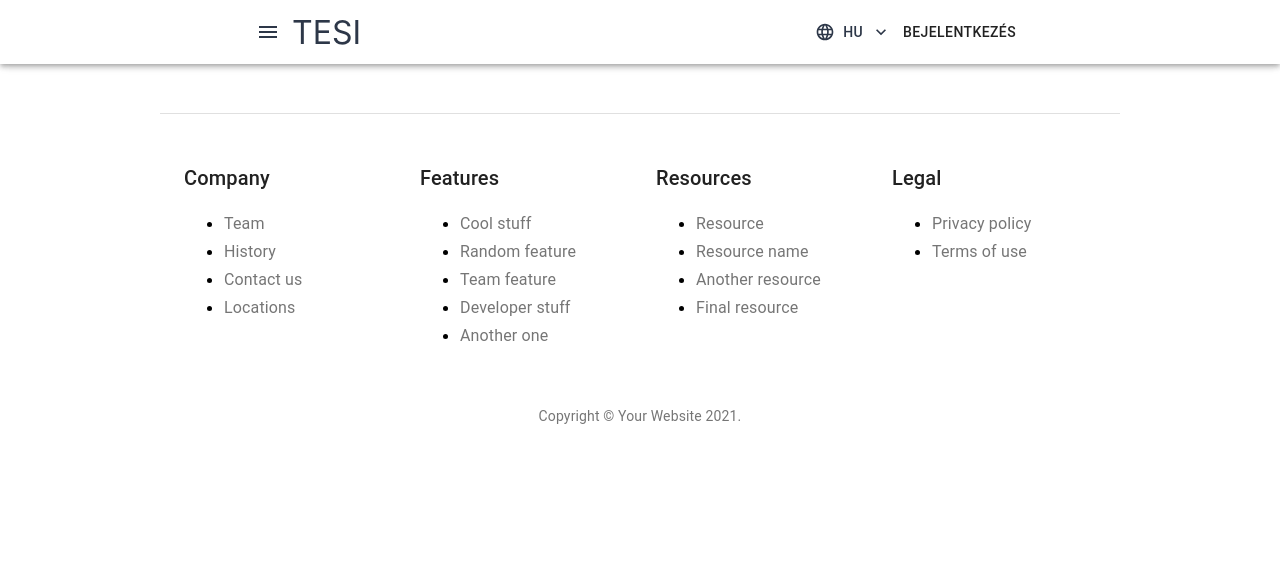
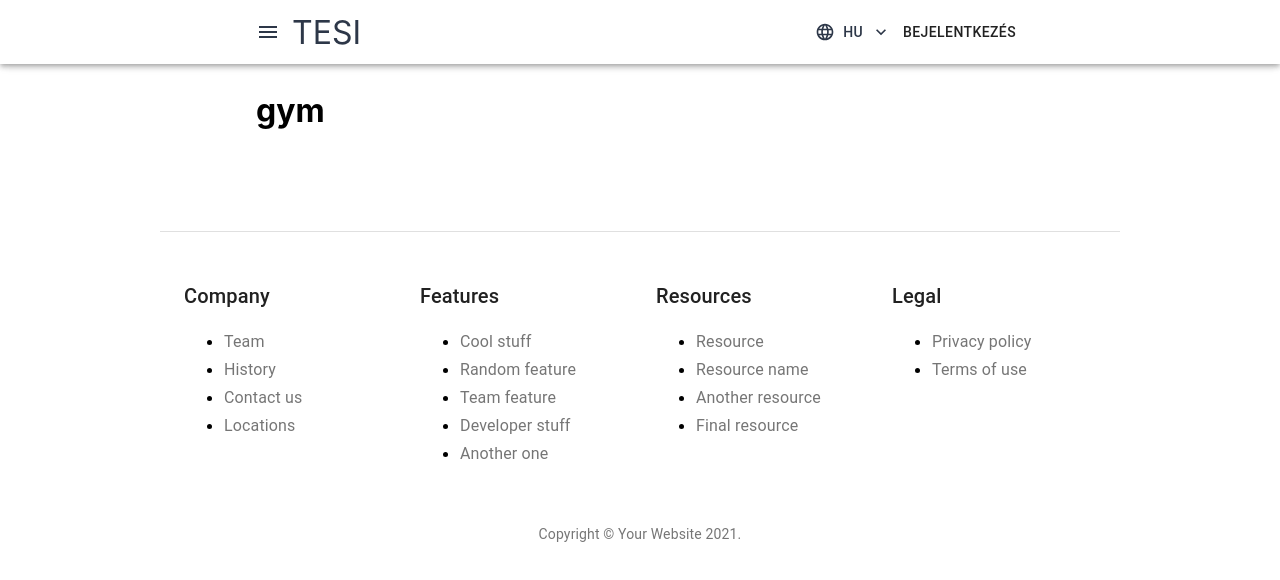
Before and after one commit to ddemeter56/react-tesi-front, a React (Create React App) app: page /register/gym in a window 1280 px wide. Shown: the top 580 px of the page. Built offline with nearby package versions, Linux system fonts and the light colour scheme.

Commit message:
register pt / gym site

```diff
--- a/src/App.js
+++ b/src/App.js
@@ -8,6 +8,7 @@ import Home from './components/Home';
 import Footer from './components/Footer';
 import Result from './components/Result';
 import EntityPage from './components/EntityPage';
+import RegisterPage from './components/RegisterPage';
 
 function About() {
   return <h2>Lehetne animated scrolling</h2>;
@@ -17,13 +18,6 @@ function Contact() {
   return <h2>Contact</h2>;
 }
 
-function RegisterGYM() {
-  return <h2>Register GYM </h2>;
-}
-
-function RegisterPT() {
-  return <h2>Register PT</h2>;
-}
 
 function App() {
   return (
@@ -32,10 +26,10 @@ function App() {
         <Navigation />
         <Switch>
           <Route path="/register/gym">
-            <RegisterGYM />
+            <RegisterPage type="gym" />
           </Route>
           <Route path="/register/professional">
-            <RegisterPT />
+            <RegisterPage type="pt" />
           </Route>
           <Route path="/about">
             <About />
--- a/src/components/RegisterListItems.js
+++ b/src/components/RegisterListItems.js
@@ -41,6 +41,11 @@ export default function RegisterListItems() {
               {t('registerPt')}
             </Link>
           </ListItem>
+          <ListItem button>
+            <Link style={{ textDecoration: 'none', width: "100%", height: "100%"}} to="/register/professional">
+              {t('userRegister')}
+            </Link>
+          </ListItem>
         </List>
       </Collapse>
     </>
--- /dev/null
+++ b/src/components/RegisterPage.js
@@ -0,0 +1,25 @@
+import React from 'react';
+import { makeStyles } from '@material-ui/core/styles';
+
+const useStyles = makeStyles((theme) => ({
+  container: {
+    padding: "15px",
+    paddingTop: 70,
+    [theme.breakpoints.between('md', 'xl')] : {
+      width: "60%",
+      margin: "0px auto"
+    }
+  }
+}));
+
+const RegisterPage = ({ type }) => {
+  const classes = useStyles();
+  return (
+    <div className={classes.container}>
+      <h1>{ type }</h1>
+    </div>
+  )
+
+}
+
+export default RegisterPage;
--- a/src/langs/en.json
+++ b/src/langs/en.json
@@ -4,6 +4,7 @@
     "login": "Login",
     "registerGYM": "Register GYM",
     "registerPt": "Register as Professional",
+    "userRegister": "Register user",
     "register": "Join us",
     "about": "About us",
     "contact": "Contact",
--- a/src/langs/hu.json
+++ b/src/langs/hu.json
@@ -2,8 +2,9 @@
   "translation": {
     "lang": "Nyelvi beállítások",
     "login": "Bejelentkezés",
-    "registerGYM": "Terem Regisztrálása",
+    "registerGYM": "Terem regisztrálása",
     "registerPt": "Regisztrálás edzőként",
+    "userRegister": "Felhasználó regisztrálása",
     "register": "Csatlakozz hozzánk",
     "about": "Rólunk",
     "contact": "Kapcsolat",
```
